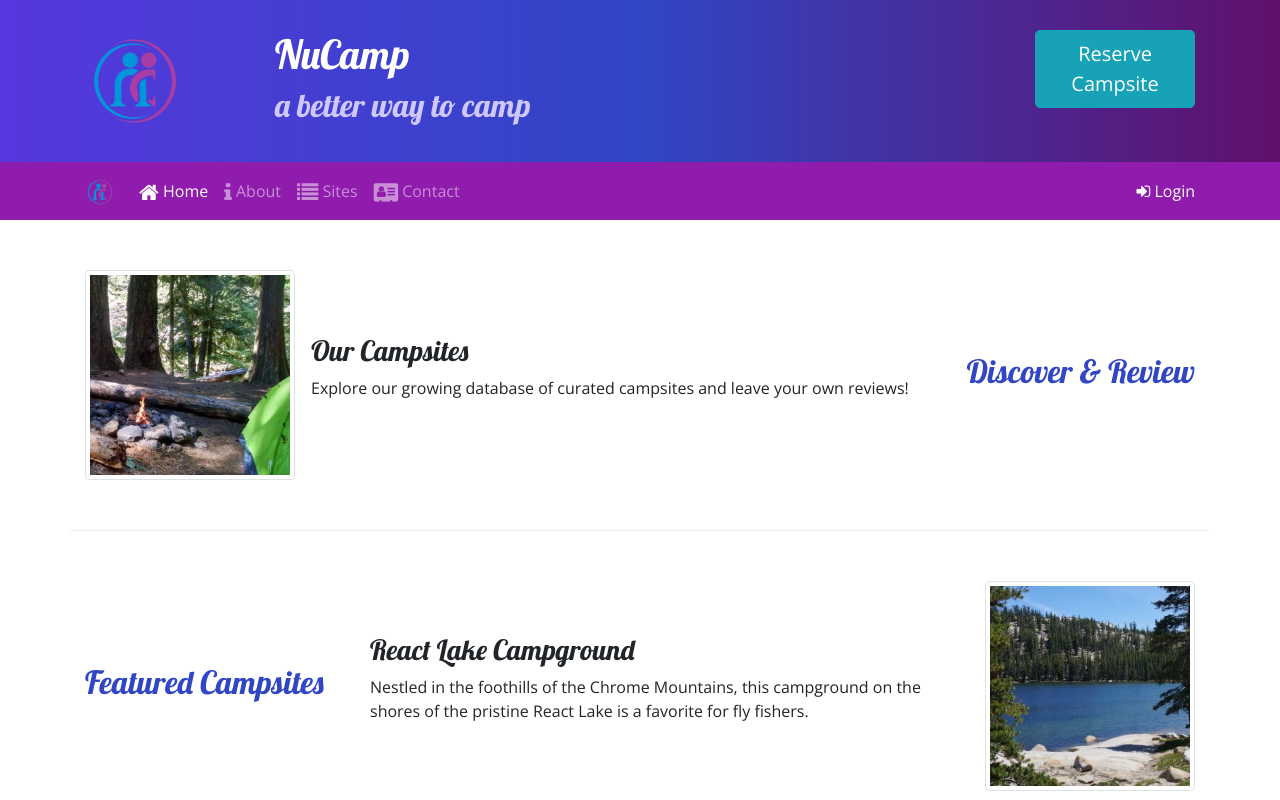
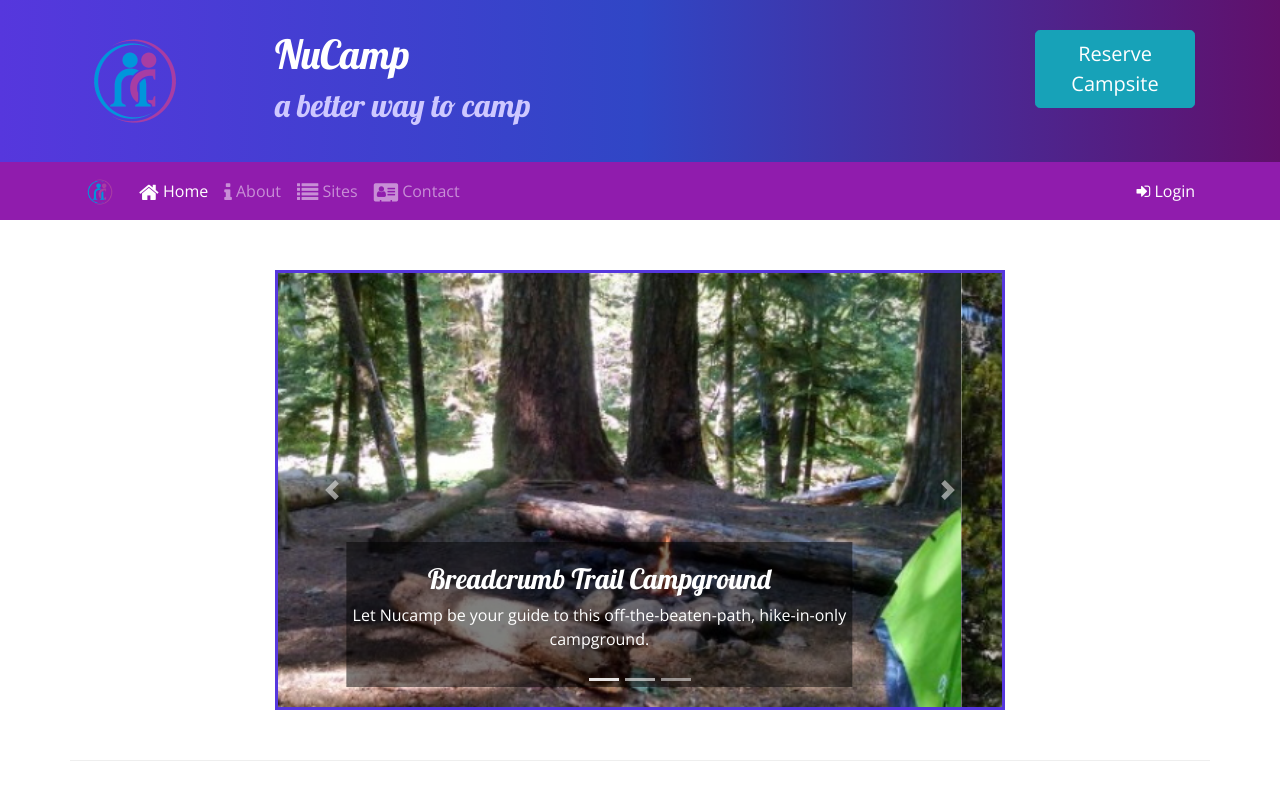
Before and after one commit to candktrujillo/nucamp-bootstrap, a website: page index.html in a window 1280 px wide. Shown: the top 800 px of the page. Drawn offline with nearby package versions, Linux system fonts and the light colour scheme.

Commit message:
Carousel

```diff
--- a/css/styles.css
+++ b/css/styles.css
@@ -41,3 +41,11 @@ header h2 {
     border-top: none;
     padding: 10px;
 }
+
+.carousel-caption {
+    background-color: rgba(0,0,0,0.5);
+}
+
+.carousel {
+    border: solid #5637DD;
+}
--- a/index.html
+++ b/index.html
@@ -30,7 +30,9 @@
                     <h2>a better way to camp</h2>
                 </div>
                 <div class='col-md-4 col-xl-2'>
-                    <a href='#reserveForm' role="button" class='btn btn-lg btn-info' data-toggle='tooltip' data-placement='bottom' data-html='true' title="Or call us at <br /><strong>1-206-555-1234</strong>"> Reserve Campsite </a>
+                    <a href='#reserveForm' role="button" class='btn btn-lg btn-info' data-toggle='tooltip'
+                        data-placement='bottom' data-html='true'
+                        title="Or call us at <br /><strong>1-206-555-1234</strong>"> Reserve Campsite </a>
                 </div>
             </div>
         </div>
@@ -73,13 +75,15 @@
                     <div class='container-fluid'>
                         <form>
                             <div class='form-row'>
-                                    <div class='form-group col-12'>
-                                        <label class='sr-only' for='loginEmail'> Email Address </label>
-                                        <input type='email' class='form-control form-control-sm' id='loginEmail' placeholder='Enter Email'>
-                                    </div>
+                                <div class='form-group col-12'>
+                                    <label class='sr-only' for='loginEmail'> Email Address </label>
+                                    <input type='email' class='form-control form-control-sm' id='loginEmail'
+                                        placeholder='Enter Email'>
+                                </div>
                                 <div class='form-group col-12'>
                                     <label class='sr-only' for='loginPassword'> Password </label>
-                                    <input type='password' class='form-control form-control-sm' id='loginPassword' placeholder='Password'>
+                                    <input type='password' class='form-control form-control-sm' id='loginPassword'
+                                        placeholder='Password'>
                                 </div>
                                 <div class='col'>
                                     <div class='form-check'>
@@ -89,7 +93,8 @@
                                 </div>
                             </div>
                             <div class='form-row'>
-                                <button type='button' class='btn btn-secondary btn-sm ml-auto' data-dismiss='modal'> Cancel </button>
+                                <button type='button' class='btn btn-secondary btn-sm ml-auto' data-dismiss='modal'>
+                                    Cancel </button>
                                 <button type='submit' class='btn btn-primary btn-sm ml-1'> Sign in </button>
                             </div>
                         </form>
@@ -98,12 +103,54 @@
             </div>
         </div>
     </div>
-
-
-
-
-
     <div class='container'>
+        <div class='row row-content'>
+            <div class='col-md-8 mx-auto'>
+                <div id='homeCarousel' class='carousel slide' data-ride='carousel'>
+                    <ol class='carousel-indicators'>
+                        <li data-target='#homeCarousel' data-slide-to='0' class='active'></li>
+                        <li data-target='#homeCarousel' data-slide-to='1'> </li>
+                        <li data-target='#homeCarousel' data-slide-to='2'> </li>
+                    </ol>
+                    <div class='carousel-inner'>
+                        <div class='carousel-item active'>
+                            <img class='d-block w-100' src='img/breadcrumb-trail.jpg'
+                                alt='Breadcrumb Trail Campground' />
+                            <div class='carousel-caption'>
+                                <h3>Breadcrumb Trail Campground </h3>
+                                <p class='d-none d-sm-block'> Let Nucamp be your guide to this off-the-beaten-path,
+                                    hike-in-only campground. </p>
+                            </div>
+                        </div>
+                        <div class='carousel-item'>
+                            <img class='d-block w-100' src='img/react-lake.jpg' alt='React Lake Campground' />
+                            <div class='carousel-caption'>
+                                <h3>React Lake Campground </h3>
+                                <p class='d-none d-sm-block'> Nestled in the foothillsof the Chrom Mountains, this
+                                    campground on the shores of the pristine React Lake is a favorite for fly fishers.
+                                </p>
+                            </div>
+                        </div>
+                        <div class='carousel-item'>
+                            <img class='d-block w-100' src='img/chrome-river.jpg' alt='Chrome River Campground' />
+                            <div class='carousel-caption'>
+                                <h3> Chrome River Campground </h3>
+                                <p class='d-none d-sm-block'> Spend a few sunny days and starry nights beneath a canopy
+                                    of old-growth firs at this enchanting spot by the Chrome River. </p>
+                            </div>
+                        </div>
+                    </div>
+                    <a class='carousel-control-prev' href='#homeCarousel' role='button' data-slide='prev'>
+                        <span class='carousel-control-prev-icon'> </span>
+                        <span class='sr-only'> Previous </span>
+                    </a>
+                    <a class='carousel-control-next' href='#homeCarousel' role='button' data-slide='next'>
+                        <span class='carousel-control-next-icon'> </span>
+                        <span class='sr-only'> Next </span>
+                    </a>
+                </div>
+            </div>
+        </div>
         <div class='row row-content align-items-center'>
             <div class='col-sm-4 order-sm-last col-md-3'>
                 <h2 class='text-sm-right'>Discover & Review</h2>
@@ -120,7 +167,6 @@
                 </div>
             </div>
         </div>
-
         <div class='row row-content align-items-center'>
             <div class='col-sm-4 col-md-3'>
                 <h2>Featured Campsites</h2>
@@ -230,7 +276,7 @@
     <script src='node_modules/bootstrap/dist/js/bootstrap.min.js'></script>
 
     <script>
-        $(function (){
+        $(function () {
             $('[data-toggle="tooltip"]').tooltip()
         })
     </script>
```
